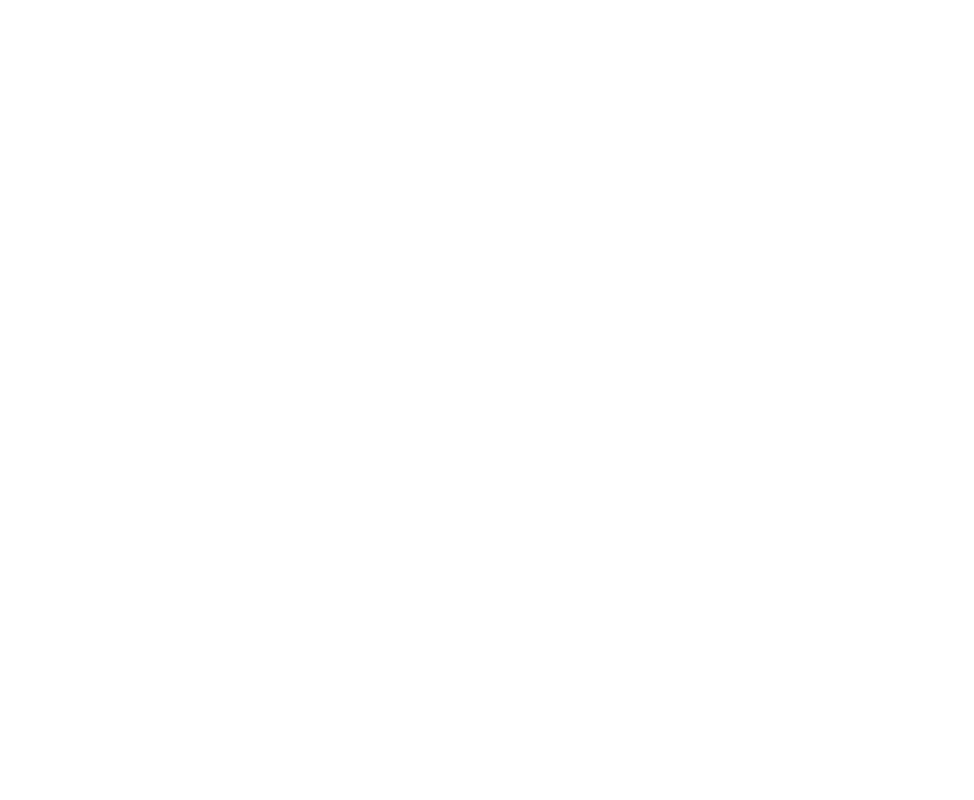
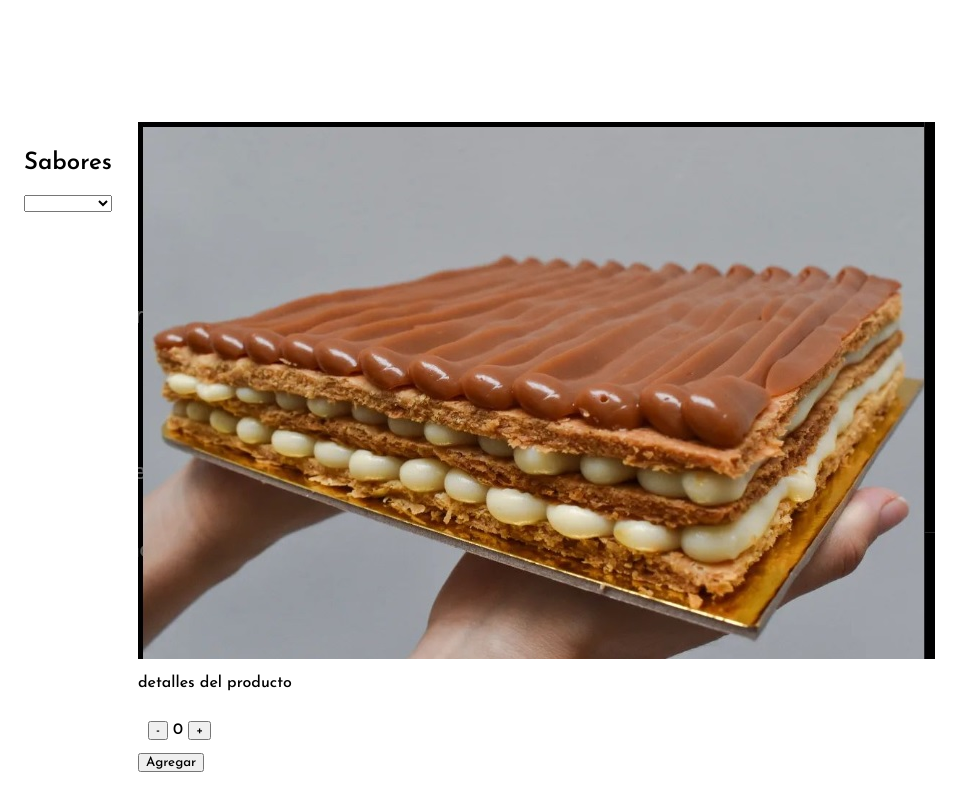
Before and after one commit to Yulanyandrea/AmasaMilhojeria_Frontend, a React (Create React App) app: page /milhojas_torta in a window 1280 px wide. Before the commit this address had no page. Shown: the whole page, without its empty margins (0-974 px from the left). Built offline with nearby package versions, Linux system fonts and the light colour scheme.

Commit message:
cake page and header component

```diff
--- a/src/App.jsx
+++ b/src/App.jsx
@@ -3,6 +3,7 @@ import Home from './pages/Home/Home';
 import PrincipalPage from './pages/PrincipalPage/PrincipalPage';
 import Menu from './components/Menu/Menu';
 import './App.css';
+import Cake from './pages/Cake/Cake';
 
 const App = () => {
   return (
@@ -11,6 +12,7 @@ const App = () => {
         <Route path="/" element={<Home />} />
         <Route path="/Amasa_Home" element={<PrincipalPage />} />
         <Route path="/milhojas_bocado" element={<Menu />} />
+        <Route path="/milhojas_torta" element={<Cake />} />
       </Routes>
 
     </div>
--- a/src/components/Menu/Menu.jsx
+++ b/src/components/Menu/Menu.jsx
@@ -6,7 +6,12 @@ const Menu = () => {
 
   const handleBocado = (e) => {
     e.preventDefault();
-    navigate('/milhoja_bocado');
+    navigate('/milhojas_bocado');
+  };
+
+  const handleTorta = (e) => {
+    e.preventDefault();
+    navigate('/milhojas_torta');
   };
   return (
     <section className="menu">
@@ -19,7 +24,7 @@ const Menu = () => {
       </section>
 
       <section className="menu__btn">
-        <button type="submit" className="menu__button--smallSize">Torta</button>
+        <button type="submit" className="menu__button--smallSize" onClick={handleTorta}>Torta</button>
       </section>
     </section>
 
--- a/src/pages/Cake/Cake.jsx
+++ b/src/pages/Cake/Cake.jsx
@@ -5,23 +5,27 @@ const Cake = () => {
     <section className="containerCake">
       <aside className="containerCake__side1">
         <h2 className="containerCake">Sabores</h2>
-        <select name="taste" className="containerCake" label="taste" />
+        <select name="taste" className="containerCake" label="taste">
+          <option name="null"> </option>
+          <option name="taste">Arandanos</option>
+        </select>
+
       </aside>
       <aside className="containerCake__side2">
-        <img src="" alt="" className="containerCake__image" />
+        <img src="./images/cakeAmasa.jpg" alt="" className="containerCake__image" />
         <section className="containerCake__description">
           <title className="containerCake__title">Arandanos</title>
           <p className="containerCake___detail">detalles del producto</p>
         </section>
         <section className="containerCake__amount">
           <button type="submit" className="containerCake__subtraction">-</button>
-          <input type="number" className="containerCake__amount" />
+          <label htmlFor="taste" className="containerCake__amount--am">0</label>
           <button type="submit" className="containerCake__add">+</button>
         </section>
+        <section className="containerCake__submitBtn">
+          <button type="submit" className="containerCake__submitBtn--sub">Agregar</button>
+        </section>
       </aside>
-      <section className="containerCake__submitBtn">
-        <button type="submit" className="containerCake__submitBtn--sub">Agregar</button>
-      </section>
     </section>
   );
 };
--- a/src/pages/Cake/style.css
+++ b/src/pages/Cake/style.css
@@ -0,0 +1,33 @@
+.containerCake{
+  display: flex;
+  position: relative;
+  top: 104px;
+}
+
+.containerCake__side1{
+  display: flex;
+  flex-direction: column;
+  padding: 16px;
+  position: relative;
+  top: -101px;
+}
+
+.containerCake__side2{
+  display: flex;
+  flex-direction: column;
+  padding: 10px;
+}
+
+.containerCake__image{
+  width: 100%;
+}
+
+.containerCake__amount{
+  display: flex;
+  align-items: center;
+  padding: 10px;
+}
+
+.containerCake__amount--am{
+  padding: 5px;
+}
```
Also changed, not shown: src/components/Header/Header.jsx (added, +13 -0 lines).
